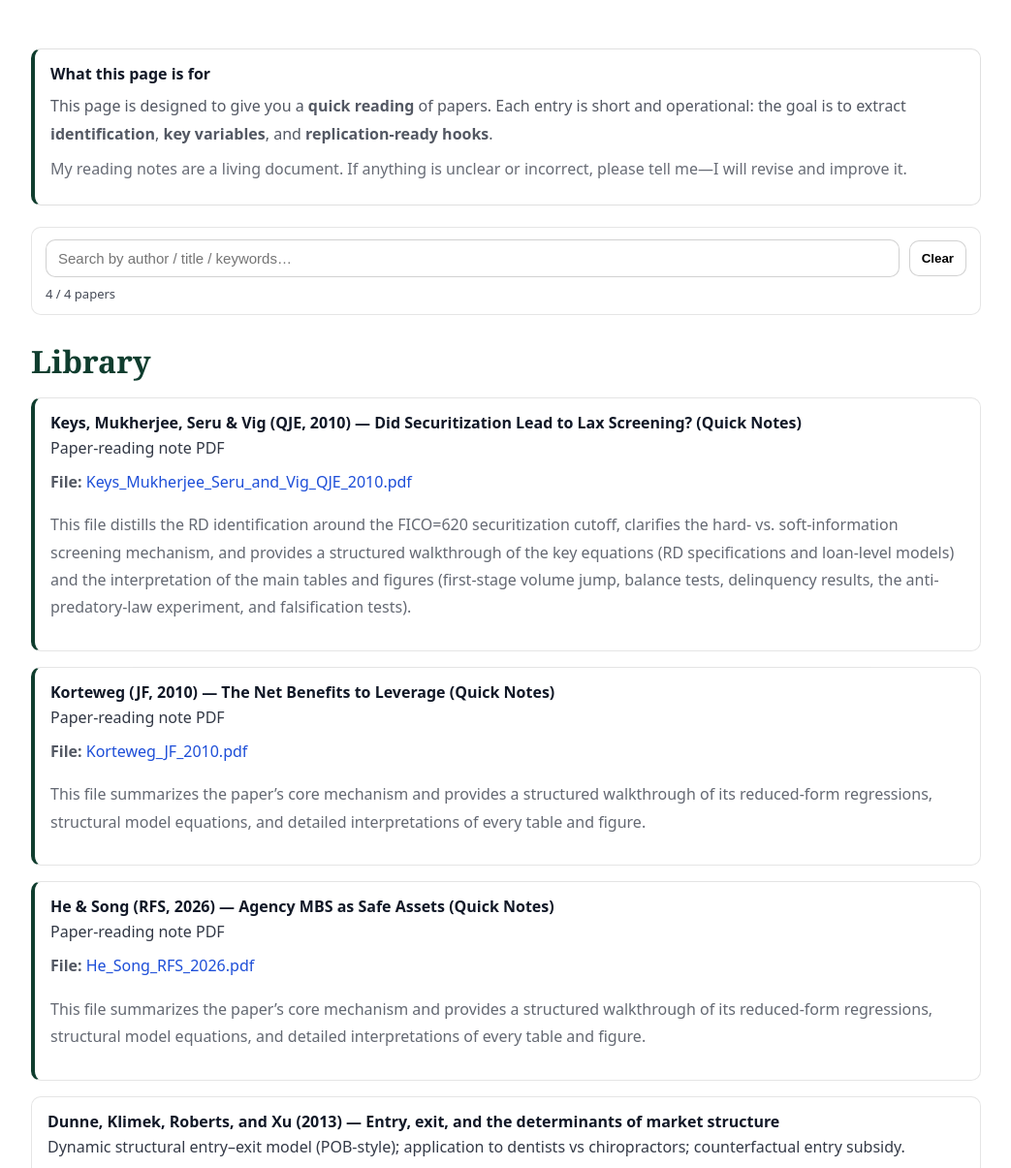
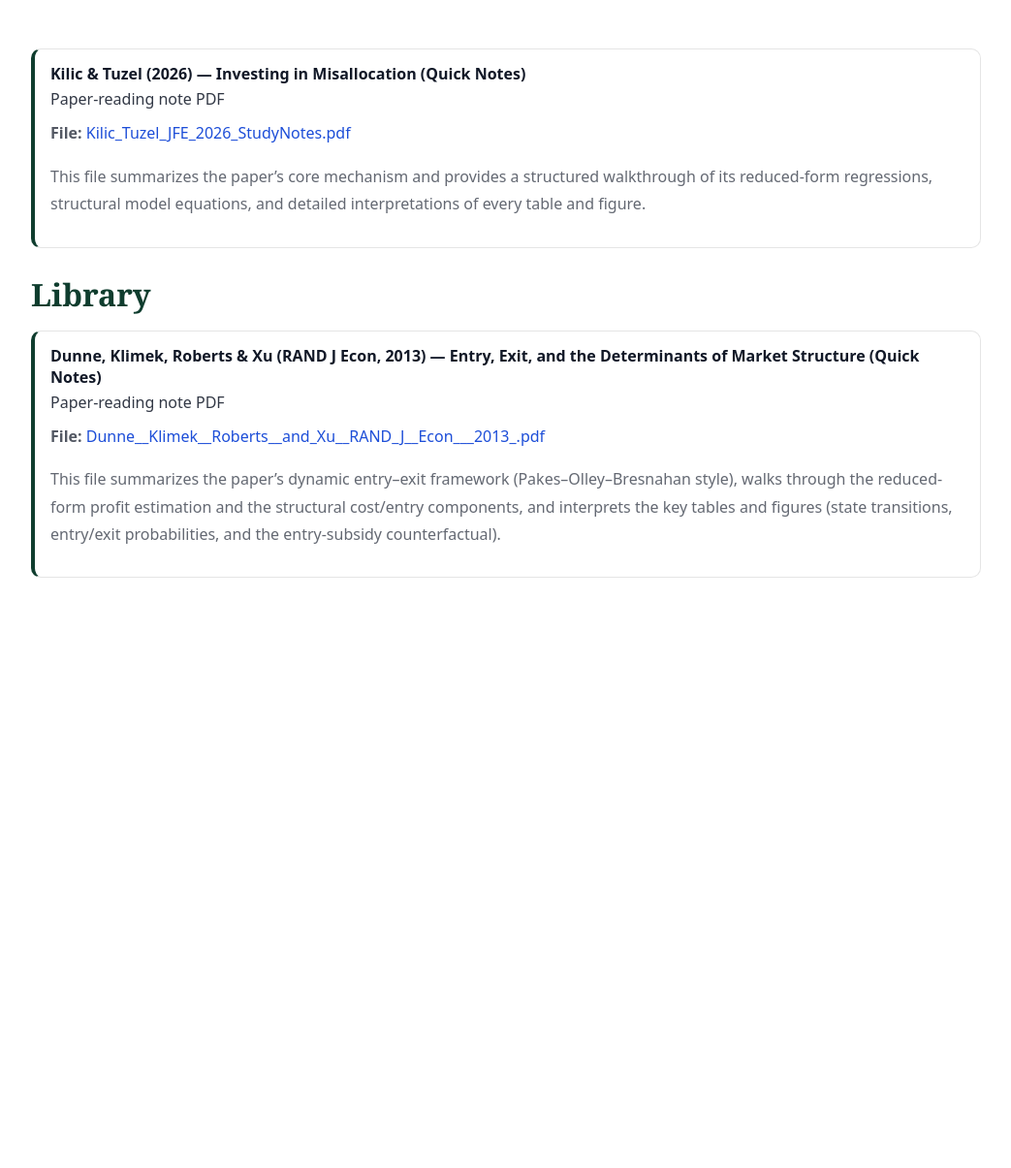
Before and after one commit to yaxinzn/study-archive, a Jekyll site: the page built from reading/index.md, in a window 1280 px wide and 1400 px high, scrolled down 302 px. Shown: the part 195-1400 px from the top of the window at 97% size, without its empty margins (118-1161 px from the left). Built offline with Jekyll 4.4.1, drawn with Linux system fonts in a browser that asks for light colours; after the commit the page ends 1177 px from its top, so only the background shows below that; some of the changed text lies outside the part shown.

Commit message:
Reading: format Dunne et al. (2013) as quick-note card

```diff
--- a/reading/index.md
+++ b/reading/index.md
@@ -84,106 +84,6 @@ hero_desc: Short, structured notes that prioritize identification logic, variabl
 
 </style>
 
-<div class="reading-callout">
-  <div class="reading-callout-title">What this page is for</div>
-  <p>
-    This page is designed to give you a <strong>quick reading</strong> of papers.
-    Each entry is short and operational: the goal is to extract <strong>identification</strong>,
-    <strong>key variables</strong>, and <strong>replication-ready hooks</strong>.
-  </p>
-  <p class="reading-small">
-    My reading notes are a living document. If anything is unclear or incorrect, please tell me—I will revise and improve it.
-  </p>
-</div>
-
-
-
-<div class="reading-search">
-  <div class="reading-search-row">
-    <input id="readingQuery" type="search" placeholder="Search by author / title / keywords…" autocomplete="off">
-    <button id="readingClear" type="button">Clear</button>
-  </div>
-  <div class="reading-count" id="readingCount"></div>
-  <div class="reading-empty" id="readingEmpty">No matching papers. Try a different keyword (e.g., author surname).</div>
-</div>
-
-
-## Library
-
-
-<div class="reading-entry" style="margin:16px 0; padding:14px 16px; border:1px solid rgba(0,0,0,.10); border-left:4px solid #0f3d2e; border-radius:10px; background:#fff;">
-  <div style="font-weight:800;">Keys, Mukherjee, Seru &amp; Vig (QJE, 2010) — Did Securitization Lead to Lax Screening? (Quick Notes)</div>
-  <div style="opacity:.86; margin-top:4px;">Paper-reading note PDF</div>
-
-  <p style="margin-top:10px;">
-    <strong>File:</strong>
-    <a href="{{ site.baseurl }}/reading/library/Keys_Mukherjee_Seru_and_Vig_QJE_2010.pdf">Keys_Mukherjee_Seru_and_Vig_QJE_2010.pdf</a>
-  </p>
-
-  <p style="opacity:.90; margin-top:6px;">This file distills the RD identification around the FICO=620 securitization cutoff, clarifies the hard- vs. soft-information screening mechanism, and provides a structured walkthrough of the key equations (RD specifications and loan-level models) and the interpretation of the main tables and figures (first-stage volume jump, balance tests, delinquency results, the anti-predatory-law experiment, and falsification tests).</p>
-</div>
-
-
-
-<div class="reading-entry" style="margin:16px 0; padding:14px 16px; border:1px solid rgba(0,0,0,.10); border-left:4px solid #0f3d2e; border-radius:10px; background:#fff;">
-  <div style="font-weight:800;">Korteweg (JF, 2010) — The Net Benefits to Leverage (Quick Notes)</div>
-  <div style="opacity:.86; margin-top:4px;">Paper-reading note PDF</div>
-
-  <p style="margin-top:10px;">
-    <strong>File:</strong>
-    <a href="{{ site.baseurl }}/reading/library/Korteweg_JF_2010.pdf">Korteweg_JF_2010.pdf</a>
-  </p>
-
-  <p style="opacity:.90; margin-top:6px;">
-    This file summarizes the paper’s core mechanism and provides a structured walkthrough of its reduced-form regressions, structural model equations, and detailed interpretations of every table and figure.
-  </p>
-</div>
-
-
-
-<div class="reading-entry" style="margin:16px 0; padding:14px 16px; border:1px solid rgba(0,0,0,.10); border-left:4px solid #0f3d2e; border-radius:10px; background:#fff;">
-  <div style="font-weight:800;">He &amp; Song (RFS, 2026) — Agency MBS as Safe Assets (Quick Notes)</div>
-  <div style="opacity:.86; margin-top:4px;">Paper-reading note PDF</div>
-
-  <p style="margin-top:10px;">
-    <strong>File:</strong>
-    <a href="{{ site.baseurl }}/reading/library/He_Song_RFS_2026.pdf">He_Song_RFS_2026.pdf</a>
-  </p>
-
-  <p style="opacity:.90; margin-top:6px;">
-    This file summarizes the paper’s core mechanism and provides a structured walkthrough of its reduced-form regressions, structural model equations, and detailed interpretations of every table and figure.
-  </p>
-</div>
-
-
-<div class="reading-card">
-  <div class="reading-card-title">
-    Dunne, Klimek, Roberts, and Xu (2013) — Entry, exit, and the determinants of market structure
-  </div>
-  <div class="reading-meta">
-    Dynamic structural entry–exit model (POB-style); application to dentists vs chiropractors; counterfactual entry subsidy.
-  </div>
-
-  <p style="margin-top:10px;">
-    PDF notes:
-    <a href="{{ site.baseurl }}/reading/library/Dunne__Klimek__Roberts__and_Xu__RAND_J__Econ___2013_.pdf">
-      Dunne__Klimek__Roberts__and_Xu__RAND_J__Econ___2013_.pdf
-    </a>
-  </p>
-
-  <details style="margin-top:10px;">
-    <summary><strong>Quick reading (1–2 minutes)</strong></summary>
-    <ul>
-      <li><strong>Core question:</strong> how competition (profits vs n), fixed costs (exit), and entry costs (entry) jointly determine market structure.</li>
-      <li><strong>Primitives:</strong> reduced-form profit function π(s), fixed cost distribution, entry cost distribution.</li>
-      <li><strong>State:</strong> s=(n,z). z follows Markov; n evolves via entry/exit.</li>
-      <li><strong>Estimation logic:</strong> (i) estimate profits; (ii) discretize states + transitions; (iii) infer cost parameters from observed entry/exit.</li>
-      <li><strong>Counterfactual:</strong> lowering entry costs increases entry but can also raise exit and reduce incumbent value; net change in n is not “entry only”.</li>
-    </ul>
-  </details>
-</div>
-
-
 <div class="reading-entry" style="margin:16px 0; padding:14px 16px; border:1px solid rgba(0,0,0,.10); border-left:4px solid #0f3d2e; border-radius:10px; background:#fff;">
   <div style="font-weight:800;">Kilic &amp; Tuzel (2026) — Investing in Misallocation (Quick Notes)</div>
   <div style="opacity:.86; margin-top:4px;">Paper-reading note PDF</div>
@@ -248,3 +148,20 @@ hero_desc: Short, structured notes that prioritize identification logic, variabl
   window.updateReadingFilter = updateReadingFilter;
 })();
 </script>
+
+## Library
+
+
+<div class="reading-entry" style="margin:16px 0; padding:14px 16px; border:1px solid rgba(0,0,0,.10); border-left:4px solid #0f3d2e; border-radius:10px; background:#fff;">
+  <div style="font-weight:800;">Dunne, Klimek, Roberts &amp; Xu (RAND J Econ, 2013) — Entry, Exit, and the Determinants of Market Structure (Quick Notes)</div>
+  <div style="opacity:.86; margin-top:4px;">Paper-reading note PDF</div>
+
+  <p style="margin-top:10px;">
+    <strong>File:</strong>
+    <a href="{{ site.baseurl }}/reading/library/Dunne__Klimek__Roberts__and_Xu__RAND_J__Econ___2013_.pdf">Dunne__Klimek__Roberts__and_Xu__RAND_J__Econ___2013_.pdf</a>
+  </p>
+
+  <p style="opacity:.90; margin-top:6px;">
+    This file summarizes the paper’s dynamic entry–exit framework (Pakes–Olley–Bresnahan style), walks through the reduced-form profit estimation and the structural cost/entry components, and interprets the key tables and figures (state transitions, entry/exit probabilities, and the entry-subsidy counterfactual).
+  </p>
+</div>
```
